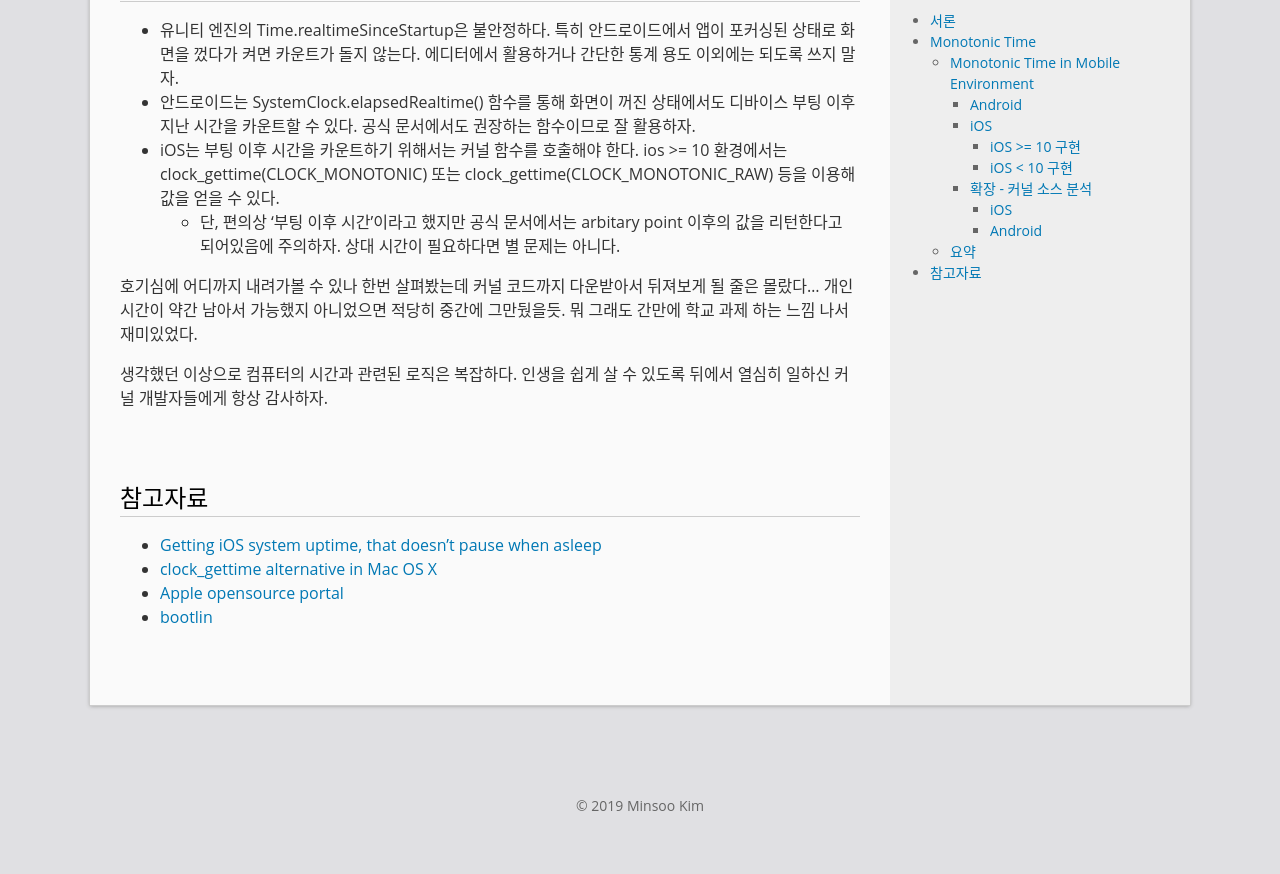
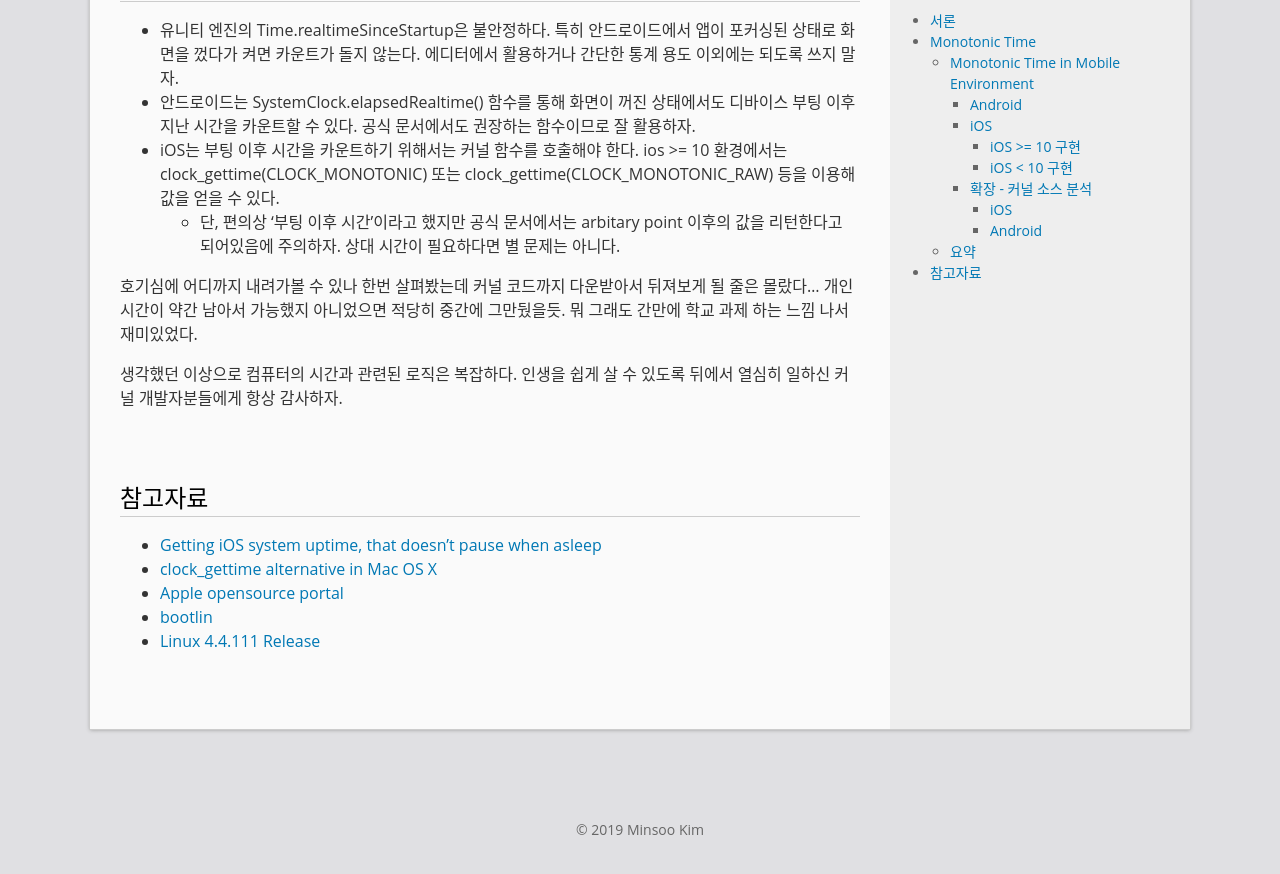
Before and after one commit to GarlicDipping/garlicdipping.github.io, a Jekyll site: the page built from _posts/2019-06-29-monotonic-time-and-unity-realtimesincestartup.md, in a window 1280 px wide and 900 px high, scrolled down 15125 px. Shown: the top 874 px of the window. Built offline with Jekyll 4.4.1, drawn with Linux system fonts in a browser that asks for light colours; comment, search, counter and statistics services are not loaded.

Commit message:
no message

```diff
--- a/_posts/2019-06-29-monotonic-time-and-unity-realtimesincestartup.md
+++ b/_posts/2019-06-29-monotonic-time-and-unity-realtimesincestartup.md
@@ -590,7 +590,7 @@ timeskeeper 구조체 주석에 의하면 CLOCK_MONOTONIC의 경우 tkr_mono를,
 
 호기심에 어디까지 내려가볼 수 있나 한번 살펴봤는데 커널 코드까지 다운받아서 뒤져보게 될 줄은 몰랐다... 개인 시간이 약간 남아서 가능했지 아니었으면 적당히 중간에 그만뒀을듯. 뭐 그래도 간만에 학교 과제 하는 느낌 나서 재미있었다.
 
-생각했던 이상으로 컴퓨터의 시간과 관련된 로직은 복잡하다. 인생을 쉽게 살 수 있도록 뒤에서 열심히 일하신 커널 개발자들에게 항상 감사하자.
+생각했던 이상으로 컴퓨터의 시간과 관련된 로직은 복잡하다. 인생을 쉽게 살 수 있도록 뒤에서 열심히 일하신 커널 개발자분들에게 항상 감사하자.
 
 <br/>
 
@@ -601,3 +601,4 @@ timeskeeper 구조체 주석에 의하면 CLOCK_MONOTONIC의 경우 tkr_mono를,
 - [clock_gettime alternative in Mac OS X](https://stackoverflow.com/questions/5167269/clock-gettime-alternative-in-mac-os-x)
 - [Apple opensource portal](https://opensource.apple.com/)
 - [bootlin](https://elixir.bootlin.com/)
+- [Linux 4.4.111 Release](https://www.fclose.com/linux-kernels/3247/linux-4-4-111/)
```
